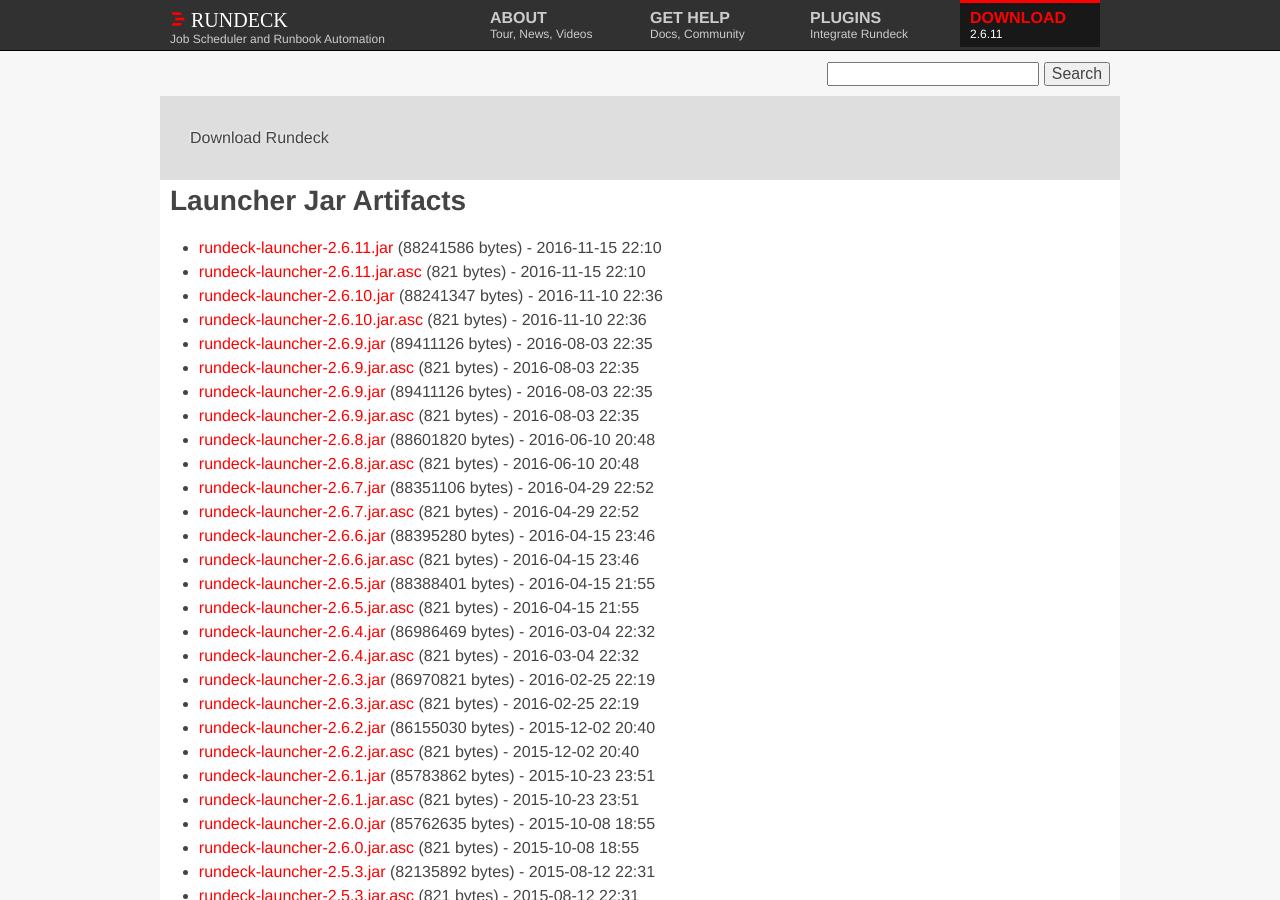
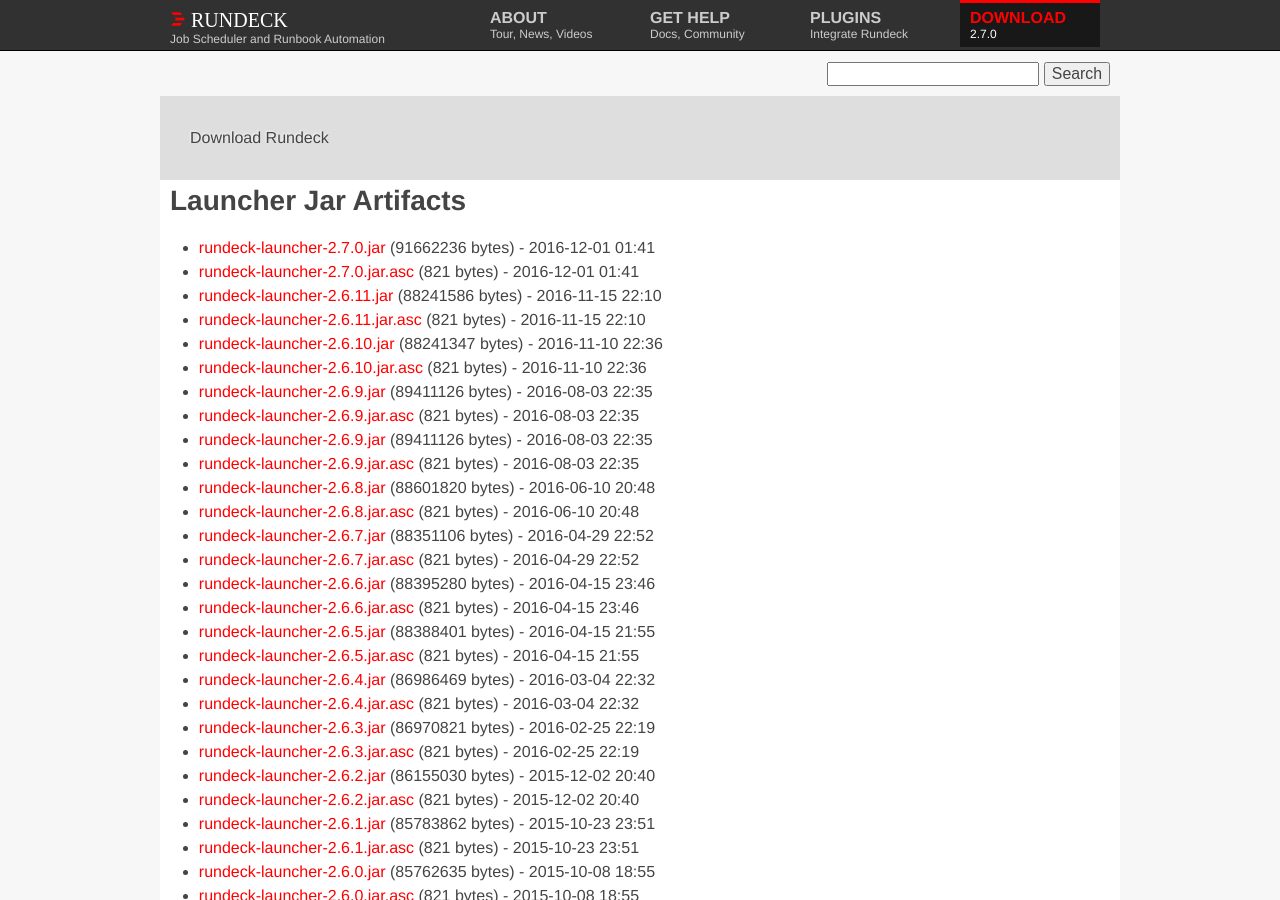
Before and after one commit to rundeck/rundeck-ghpages, a Jekyll site: the page built from download/jar/index.md, in a window 1280 px wide and 900 px high. Built offline with Jekyll 4.4.1, drawn with Linux system fonts in a browser that asks for light colours; nearby versions of some CDN libraries.

Commit message:
Update site to 2.7.0 download links

```diff
--- a/_config.yml
+++ b/_config.yml
@@ -1,18 +1,18 @@
 baseurl: ""
 url: ""
 full_url: "http://www.rundeck.org"
-rd_version: "2.6.11"
-rd_jar_name: "rundeck-launcher-2.6.11.jar"
-rd_jar_sha: "3af60488a29e2fdd56b1139c8cf0d65c6bde34db"
-rd_jar_url: "http://download.rundeck.org/jar/rundeck-launcher-2.6.11.jar"
-rd_jar_size: "88241586"
-rd_deb_name: "rundeck-2.6.11-1-GA.deb"
-rd_deb_url: "http://download.rundeck.org/deb/rundeck-2.6.11-1-GA.deb"
-rd_deb_sha: "a14d864a5f24ba756097e485a54ea71fc6d0253a"
-rd_deb_size: "100576714"
-rd_zipball: "https://github.com/rundeck/rundeck/zipball/v2.6.11"
-rd_tarball: "https://github.com/rundeck/rundeck/tarball/v2.6.11"
-rd_releasenotes: "https://github.com/rundeck/rundeck/blob/v2.6.11/RELEASE.md"
+rd_version: "2.7.0"
+rd_jar_name: "rundeck-launcher-2.7.0.jar"
+rd_jar_sha: "6ae22770246ba74130081f1c8ff86dc8d5ef13f5"
+rd_jar_url: "http://download.rundeck.org/jar/rundeck-launcher-2.7.0.jar"
+rd_jar_size: "91662236"
+rd_deb_name: "rundeck-2.7.0-1-GA.deb"
+rd_deb_url: "http://download.rundeck.org/deb/rundeck-2.7.0-1-GA.deb"
+rd_deb_sha: "c17cc896aac6c3cefd66faac957ccfd1a086bb1e"
+rd_deb_size: "105785444"
+rd_zipball: "https://github.com/rundeck/rundeck/zipball/v2.7.0"
+rd_tarball: "https://github.com/rundeck/rundeck/tarball/v2.7.0"
+rd_releasenotes: "https://github.com/rundeck/rundeck/blob/v2.7.0/RELEASE.md"
 markdown: kramdown
 gems:
   - jekyll-seo-tag
--- a/download/jar/index.md
+++ b/download/jar/index.md
@@ -3,6 +3,8 @@
 layout: download
 download_type: Launcher Jar
 ---
+* [rundeck-launcher-2.7.0.jar](http://download.rundeck.org/jar/rundeck-launcher-2.7.0.jar) (91662236 bytes) - 2016-12-01 01:41
+* [rundeck-launcher-2.7.0.jar.asc](http://download.rundeck.org/jar/rundeck-launcher-2.7.0.jar.asc) (821 bytes) - 2016-12-01 01:41
 * [rundeck-launcher-2.6.11.jar](http://download.rundeck.org/jar/rundeck-launcher-2.6.11.jar) (88241586 bytes) - 2016-11-15 22:10
 * [rundeck-launcher-2.6.11.jar.asc](http://download.rundeck.org/jar/rundeck-launcher-2.6.11.jar.asc) (821 bytes) - 2016-11-15 22:10
 * [rundeck-launcher-2.6.10.jar](http://download.rundeck.org/jar/rundeck-launcher-2.6.10.jar) (88241347 bytes) - 2016-11-10 22:36
```
Also changed, not shown: download/deb/index.md (+1 -0 lines), download/rpm/index.md (+2 -0 lines), download/war/index.md (+2 -0 lines), news/_posts/2016-12-01-rundeck-2.7.0.md (added, +102 -0 lines).
